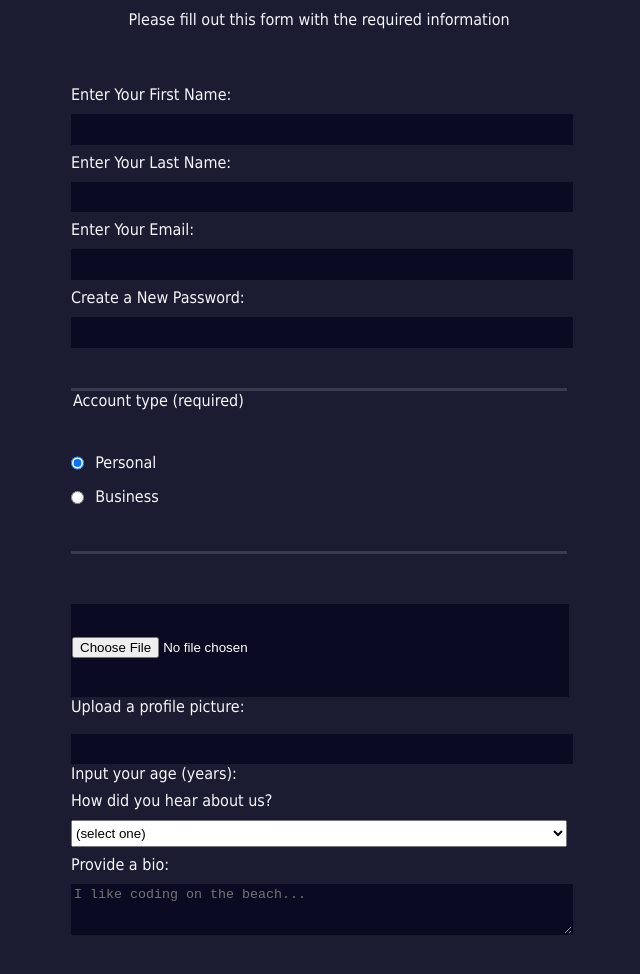
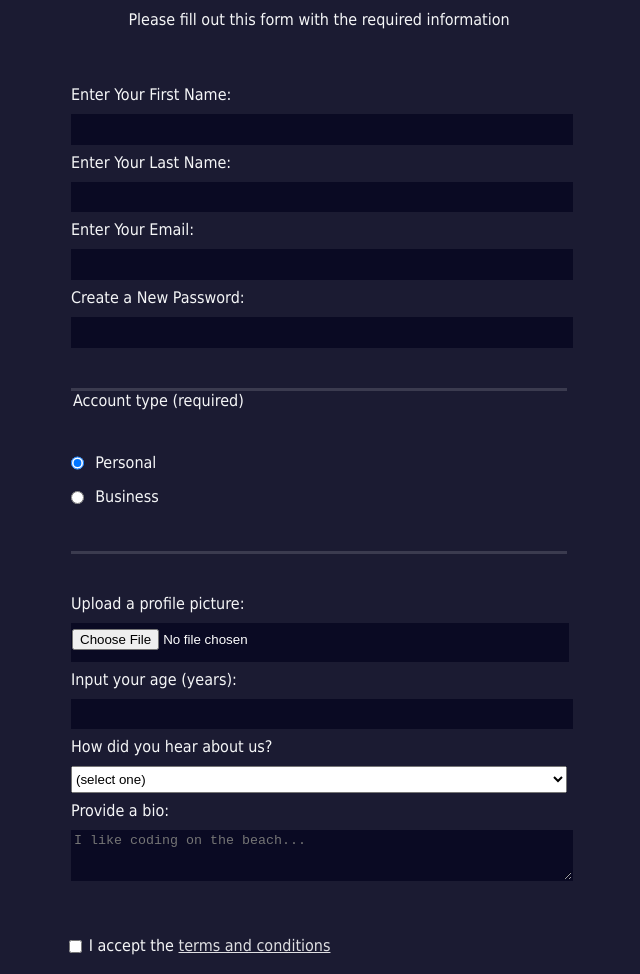
Before and after one commit to Ariff-Syamil/freecodecamp, a plain HTML site: page Registration Form/index.html in a window 1280 px wide. Shown: the part 92-1066 px from the top of the page, without its empty margins (321-961 px from the left). Drawn offline with Linux system fonts and the light colour scheme.

Commit message:
modified Registration Form Using Microsoft Edge: The text show for input file and age is not looking good

```diff
--- a/Registration Form/index.html
+++ b/Registration Form/index.html
@@ -22,8 +22,8 @@
             <label for="business-account"><input class="inline" type="radio" name="account-type" id="business-account"> Business</label>
         </fieldset>
         <fieldset>
-            <label for="profile-picture"><input type="file" name="profile-picture" id="profile-picture">Upload a profile picture: </label>
-            <label for="age"><input type="number" name="age" id="age" min="13" max="120">Input your age (years): </label>
+            <label for="profile-picture">Upload a profile picture: <input type="file" name="profile-picture" id="profile-picture"></label>
+            <label for="age">Input your age (years): <input type="number" name="age" id="age" min="13" max="120"></label>
             <label for="referrer">How did you hear about us?
             <select name="referrer" id="referrer">
                 <option value="">(select one)</option>
--- a/Registration Form/styles.css
+++ b/Registration Form/styles.css
@@ -66,7 +66,7 @@ input[type="submit"] {
 }
 
 input[type="file"] {
-    padding: 2rem 0;
+    padding: 5px 0;
 }
 
 a {
```
